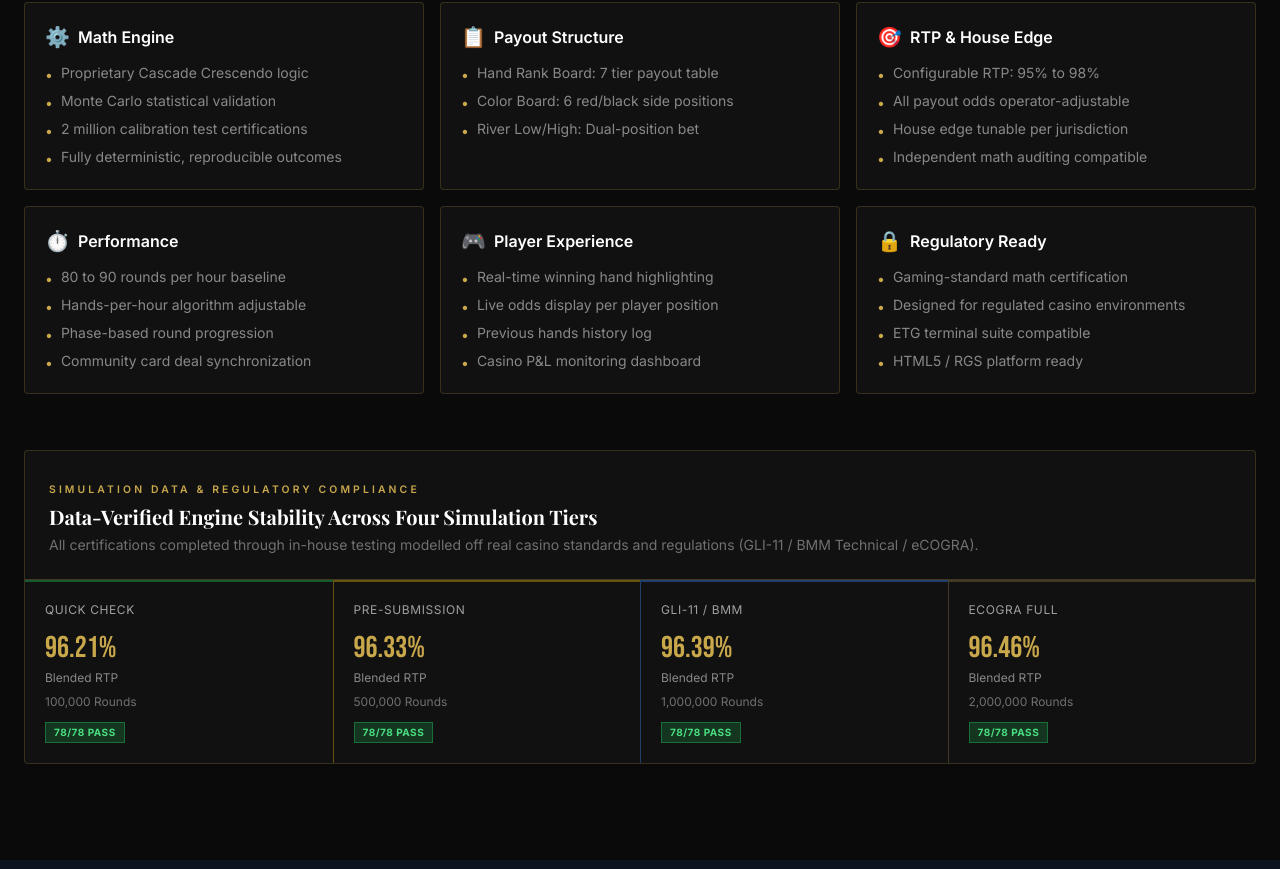
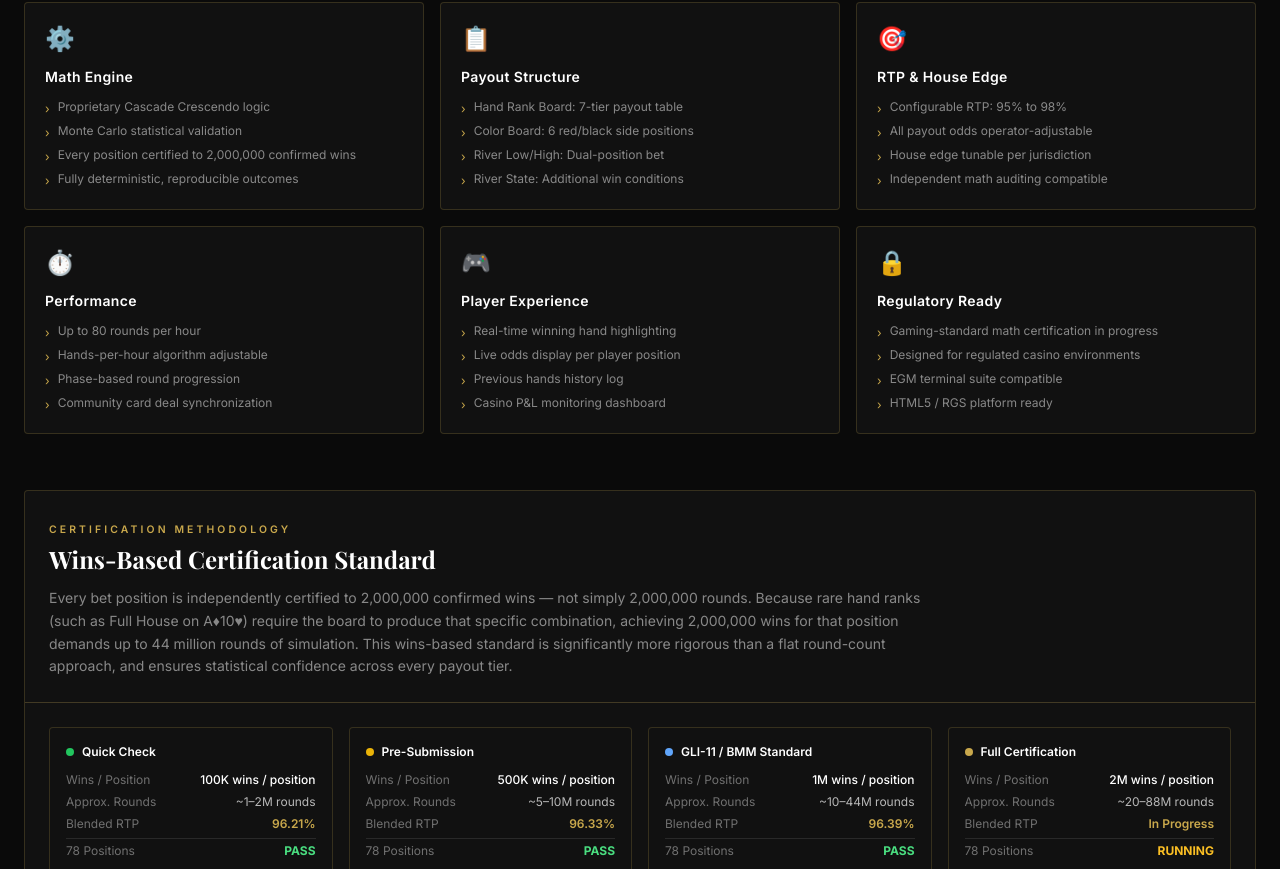
Before and after one commit to KellarM/website-rapid-fire-texas-hold-em, a React (Vite) app: page / in a window 1280 px wide. Shown: the part 4631-5500 px from the top of the page. Built offline with nearby package versions, Linux system fonts and the light colour scheme; no server answers.

Commit message:
fix: wins-based cert framing, remove fake eCOGRA row, correct RPH/positions

```diff
--- a/src/components/TechnologySection.jsx
+++ b/src/components/TechnologySection.jsx
@@ -2,7 +2,7 @@ import { useScrollReveal } from '../hooks/useScrollReveal';
 
 const bigStats = [
   { num: '2x–4x', label: 'Gross Gaming Revenue', sub: 'vs. Blackjack ETG' },
-  { num: '80 RPH', label: 'Rounds Per Hour', sub: 'Zero dealer delay' },
+  { num: 'Up to 80', label: 'Rounds Per Hour', sub: 'Zero dealer delay' },
   { num: '95–98%', label: 'RTP Range', sub: 'Operator adjustable' },
   { num: '4', label: 'Markets Per Round', sub: 'One terminal' },
 ];
@@ -11,48 +11,84 @@ const specCards = [
   {
     icon: '⚙️',
     title: 'Math Engine',
-    items: ['Proprietary Cascade Crescendo logic', 'Monte Carlo statistical validation', '2 million calibration test certifications', 'Fully deterministic, reproducible outcomes'],
+    items: [
+      'Proprietary Cascade Crescendo logic',
+      'Monte Carlo statistical validation',
+      'Every position certified to 2,000,000 confirmed wins',
+      'Fully deterministic, reproducible outcomes',
+    ],
   },
   {
     icon: '📋',
     title: 'Payout Structure',
-    items: ['Hand Rank Board: 7 tier payout table', 'Color Board: 6 red/black side positions', 'River Low/High: Dual-position bet'],
+    items: [
+      'Hand Rank Board: 7-tier payout table',
+      'Color Board: 6 red/black side positions',
+      'River Low/High: Dual-position bet',
+      'River State: Additional win conditions',
+    ],
   },
   {
     icon: '🎯',
     title: 'RTP & House Edge',
-    items: ['Configurable RTP: 95% to 98%', 'All payout odds operator-adjustable', 'House edge tunable per jurisdiction', 'Independent math auditing compatible'],
+    items: [
+      'Configurable RTP: 95% to 98%',
+      'All payout odds operator-adjustable',
+      'House edge tunable per jurisdiction',
+      'Independent math auditing compatible',
+    ],
   },
   {
     icon: '⏱️',
     title: 'Performance',
-    items: ['80 to 90 rounds per hour baseline', 'Hands-per-hour algorithm adjustable', 'Phase-based round progression', 'Community card deal synchronization'],
+    items: [
+      'Up to 80 rounds per hour',
+      'Hands-per-hour algorithm adjustable',
+      'Phase-based round progression',
+      'Community card deal synchronization',
+    ],
   },
   {
     icon: '🎮',
     title: 'Player Experience',
-    items: ['Real-time winning hand highlighting', 'Live odds display per player position', 'Previous hands history log', 'Casino P&L monitoring dashboard'],
+    items: [
+      'Real-time winning hand highlighting',
+      'Live odds display per player position',
+      'Previous hands history log',
+      'Casino P&L monitoring dashboard',
+    ],
   },
   {
     icon: '🔒',
     title: 'Regulatory Ready',
-    items: ['Gaming-standard math certification', 'Designed for regulated casino environments', 'ETG terminal suite compatible', 'HTML5 / RGS platform ready'],
+    items: [
+      'Gaming-standard math certification in progress',
+      'Designed for regulated casino environments',
+      'EGM terminal suite compatible',
+      'HTML5 / RGS platform ready',
+    ],
   },
 ];
 
+// Certification methodology — wins-based framing (Option A)
+const certNote = {
+  headline: 'Wins-Based Certification Standard',
+  body: 'Every bet position is independently certified to 2,000,000 confirmed wins — not simply 2,000,000 rounds. Because rare hand ranks (such as Full House on A♦10♥) require the board to produce that specific combination, achieving 2,000,000 wins for that position demands up to 44 million rounds of simulation. This wins-based standard is significantly more rigorous than a flat round-count approach, and ensures statistical confidence across every payout tier.',
+};
+
 const certTiers = [
-  { name: 'Quick Check', rounds: '100,000', rtp: '96.21%', result: 'PASS', color: 'border-green-500/40' },
-  { name: 'Pre-Submission', rounds: '500,000', rtp: '96.33%', result: 'PASS', color: 'border-yellow-500/40' },
-  { name: 'GLI-11 / BMM', rounds: '1,000,000', rtp: '96.39%', result: 'PASS', color: 'border-blue-500/40' },
-  { name: 'eCOGRA Full', rounds: '2,000,000', rtp: '96.46%', result: 'PASS', color: 'border-gold/40' },
+  { name: 'Quick Check', wins: '100K wins / position', rounds: '~1–2M rounds', rtp: '96.21%', result: 'PASS', color: 'border-green-500/40', dot: 'bg-green-500' },
+  { name: 'Pre-Submission', wins: '500K wins / position', rounds: '~5–10M rounds', rtp: '96.33%', result: 'PASS', color: 'border-yellow-500/40', dot: 'bg-yellow-500' },
+  { name: 'GLI-11 / BMM Standard', wins: '1M wins / position', rounds: '~10–44M rounds', rtp: '96.39%', result: 'PASS', color: 'border-blue-500/40', dot: 'bg-blue-400' },
+  { name: 'Full Certification', wins: '2M wins / position', rounds: '~20–88M rounds', rtp: 'In Progress', result: 'RUNNING', color: 'border-gold/40', dot: 'bg-gold' },
 ];
 
 export default function TechnologySection() {
   const ref = useScrollReveal();
-
   return (
     <section id="technology" style={{ backgroundColor: '#0A0A0A' }} className="py-24">
       <div className="max-w-7xl mx-auto px-6">
+
         {/* Header */}
         <div ref={ref} className="reveal text-center mb-16">
           <div className="flex items-center justify-center gap-4 mb-4">
@@ -87,7 +123,6 @@ export default function TechnologySection() {
             <p className="text-white/50 text-sm mt-1 italic">Standard Integrity. Engineered Velocity.</p>
           </div>
           <div className="grid grid-cols-1 lg:grid-cols-3 divide-y lg:divide-y-0 lg:divide-x divide-gold/10">
-            {/* Deck Architecture */}
             <div className="p-6">
               <div className="flex items-center gap-2 mb-4">
                 <span className="text-gold font-bebas text-lg tracking-widest">1.</span>
@@ -96,10 +131,9 @@ export default function TechnologySection() {
               <ul className="space-y-3">
                 <li className="flex items-start gap-2 text-sm text-white/60"><span className="text-gold mt-0.5 flex-shrink-0">•</span><span><span className="text-white font-medium">Standard Deck Integrity:</span> Every round utilizes a full 52-card standard deck — no jokers, no wild cards.</span></li>
                 <li className="flex items-start gap-2 text-sm text-white/60"><span className="text-gold mt-0.5 flex-shrink-0">•</span><span><span className="text-white font-medium">20 Fixed-Hand Cards:</span> 10 pre-determined player hands (2 cards each) permanently carded for consistent player choices.</span></li>
-                <li className="flex items-start gap-2 text-sm text-white/60"><span className="text-gold mt-0.5 flex-shrink-0">•</span><span><span className="text-white font-medium">32-Card Community Stock:</span> The remaining 32 cards form the high-velocity community pool, reshuffled every round for maximum mathematical volatility.</span></li>
+                <li className="flex items-start gap-2 text-sm text-white/60"><span className="text-gold mt-0.5 flex-shrink-0">•</span><span><span className="text-white font-medium">32-Card Community Stock:</span> The remaining 32 cards form the high-velocity community pool, reshuffled every round.</span></li>
               </ul>
             </div>
-            {/* Multi-Hand Evaluation */}
             <div className="p-6">
               <div className="flex items-center gap-2 mb-4">
                 <span className="text-gold font-bebas text-lg tracking-widest">2.</span>
@@ -107,20 +141,19 @@ export default function TechnologySection() {
               </div>
               <ul className="space-y-3">
                 <li className="flex items-start gap-2 text-sm text-white/60"><span className="text-gold mt-0.5 flex-shrink-0">•</span><span><span className="text-white font-medium">One-to-Many Processing:</span> The engine evaluates all 10 hands against the same community board in a single unified run.</span></li>
-                <li className="flex items-start gap-2 text-sm text-white/60"><span className="text-gold mt-0.5 flex-shrink-0">•</span><span><span className="text-white font-medium">Shared-Win Logic:</span> Proprietary handling for tied hands (Splits) maintains house edge while rewarding multiple players.</span></li>
-                <li className="flex items-start gap-2 text-sm text-white/60"><span className="text-gold mt-0.5 flex-shrink-0">•</span><span><span className="text-white font-medium">Uncorrelated Liability:</span> Independent bet resolution across 78+ possible positions in every game cycle.</span></li>
+                <li className="flex items-start gap-2 text-sm text-white/60"><span className="text-gold mt-0.5 flex-shrink-0">•</span><span><span className="text-white font-medium">Shared-Win Logic:</span> Proprietary handling for tied hands maintains house edge while rewarding multiple players.</span></li>
+                <li className="flex items-start gap-2 text-sm text-white/60"><span className="text-gold mt-0.5 flex-shrink-0">•</span><span><span className="text-white font-medium">Uncorrelated Liability:</span> Independent bet resolution across 78 validated positions every game cycle.</span></li>
               </ul>
             </div>
-            {/* Performance & Stability */}
             <div className="p-6">
               <div className="flex items-center gap-2 mb-4">
                 <span className="text-gold font-bebas text-lg tracking-widest">3.</span>
-                <h4 className="text-gold font-semibold text-sm tracking-wide uppercase">Performance & Stability</h4>
+                <h4 className="text-gold font-semibold text-sm tracking-wide uppercase">Performance & Deployment</h4>
               </div>
               <ul className="space-y-3">
-                <li className="flex items-start gap-2 text-sm text-white/60"><span className="text-gold mt-0.5 flex-shrink-0">•</span><span><span className="text-white font-medium">80 Rounds Per Hour:</span> Optimized deal sequence removes all human/dealer delay.</span></li>
-                <li className="flex items-start gap-2 text-sm text-white/60"><span className="text-gold mt-0.5 flex-shrink-0">•</span><span><span className="text-white font-medium">Data-Verified Consistency:</span> Blended RTP of 96.46% based on internal simulations of 2,000,000 rounds per position.</span></li>
-                <li className="flex items-start gap-2 text-sm text-white/60"><span className="text-gold mt-0.5 flex-shrink-0">•</span><span><span className="text-white font-medium">Platform-Agnostic Build:</span> Built in React/Vite for seamless integration into EGM cabinets or iGaming RGS environments.</span></li>
+                <li className="flex items-start gap-2 text-sm text-white/60"><span className="text-gold mt-0.5 flex-shrink-0">•</span><span><span className="text-white font-medium">Up to 80 Rounds Per Hour:</span> Optimized deal sequence removes all dealer delay.</span></li>
+                <li className="flex items-start gap-2 text-sm text-white/60"><span className="text-gold mt-0.5 flex-shrink-0">•</span><span><span className="text-white font-medium">EGM + Stadium Gaming:</span> Standalone cabinet or large-format shared display with multiple synchronized player terminals.</span></li>
+                <li className="flex items-start gap-2 text-sm text-white/60"><span className="text-gold mt-0.5 flex-shrink-0">•</span><span><span className="text-white font-medium">Platform-Agnostic:</span> Built in React/Vite for seamless integration into EGM cabinets or iGaming RGS environments.</span></li>
               </ul>
             </div>
           </div>
@@ -129,15 +162,13 @@ export default function TechnologySection() {
         {/* Spec Cards */}
         <div className="grid grid-cols-1 md:grid-cols-2 lg:grid-cols-3 gap-4 mb-14">
           {specCards.map(card => (
-            <div key={card.title} className="card-dark p-5 rounded-sm group hover:border-gold/40 transition-all duration-300">
-              <div className="flex items-center gap-2 mb-3">
-                <span className="text-xl">{card.icon}</span>
-                <h4 className="text-white font-semibold">{card.title}</h4>
-              </div>
+            <div key={card.title} className="card-dark rounded-sm p-5 border border-gold/10">
+              <div className="text-2xl mb-3">{card.icon}</div>
+              <h4 className="text-white font-semibold text-sm mb-3 tracking-wide">{card.title}</h4>
               <ul className="space-y-1.5">
                 {card.items.map(item => (
-                  <li key={item} className="flex items-start gap-2 text-sm text-white/50">
-                    <span className="text-gold mt-0.5 flex-shrink-0">•</span>
+                  <li key={item} className="flex items-start gap-2 text-xs text-white/50">
+                    <span className="text-gold mt-0.5 flex-shrink-0">›</span>
                     <span>{item}</span>
                   </li>
                 ))}
@@ -146,27 +177,50 @@ export default function TechnologySection() {
           ))}
         </div>
 
-        {/* Certification Table */}
-        <div className="card-dark rounded-sm overflow-hidden">
+        {/* Certification — Wins-Based Framing */}
+        <div className="card-dark rounded-sm overflow-hidden border border-gold/20">
           <div className="p-6 border-b border-gold/10">
-            <span className="section-label">Simulation Data & Regulatory Compliance</span>
-            <h3 className="text-white text-xl font-playfair font-bold mt-1">Data-Verified Engine Stability Across Four Simulation Tiers</h3>
-            <p className="text-white/40 text-sm mt-1">All certifications completed through in-house testing modelled off real casino standards and regulations (GLI-11 / BMM Technical / eCOGRA).</p>
+            <span className="section-label">Certification Methodology</span>
+            <h3 className="text-white text-2xl font-playfair font-bold mt-1">{certNote.headline}</h3>
+            <p className="text-white/50 text-sm mt-3 leading-relaxed max-w-4xl">{certNote.body}</p>
           </div>
-          <div className="grid grid-cols-2 md:grid-cols-4 gap-0 divide-x divide-gold/10">
-            {certTiers.map(tier => (
-              <div key={tier.name} className={`p-5 border-t-2 ${tier.color}`}>
-                <div className="text-white/60 text-xs tracking-wider uppercase mb-3">{tier.name}</div>
-                <div className="font-bebas text-3xl text-gold mb-1">{tier.rtp}</div>
-                <div className="text-white/50 text-xs mb-2">Blended RTP</div>
-                <div className="text-white/40 text-xs">{tier.rounds} Rounds</div>
-                <div className="mt-3 inline-block px-2 py-0.5 bg-green-500/20 border border-green-500/40 text-green-400 text-[10px] font-bold tracking-wider">
-                  78/78 {tier.result}
+
+          {/* Tier Table */}
+          <div className="p-6">
+            <div className="grid grid-cols-1 md:grid-cols-2 lg:grid-cols-4 gap-4 mb-6">
+              {certTiers.map(tier => (
+                <div key={tier.name} className={`card-dark rounded-sm p-4 border ${tier.color}`}>
+                  <div className="flex items-center gap-2 mb-3">
+                    <div className={`w-2 h-2 rounded-full ${tier.dot}`} />
+                    <span className="text-white text-xs font-semibold">{tier.name}</span>
+                  </div>
+                  <div className="space-y-1.5 text-xs">
+                    <div className="flex justify-between">
+                      <span className="text-white/40">Wins / Position</span>
+                      <span className="text-white font-medium">{tier.wins}</span>
+                    </div>
+                    <div className="flex justify-between">
+                      <span className="text-white/40">Approx. Rounds</span>
+                      <span className="text-white/70">{tier.rounds}</span>
+                    </div>
+                    <div className="flex justify-between">
+                      <span className="text-white/40">Blended RTP</span>
+                      <span className="text-gold font-semibold">{tier.rtp}</span>
+                    </div>
+                    <div className="flex justify-between pt-1 border-t border-white/10">
+                      <span className="text-white/40">78 Positions</span>
+                      <span className={`font-bold text-xs ${tier.result === 'PASS' ? 'text-green-400' : 'text-amber-400'}`}>{tier.result}</span>
+                    </div>
+                  </div>
                 </div>
-              </div>
-            ))}
+              ))}
+            </div>
+            <p className="text-white/30 text-xs italic text-center">
+              All simulations run against GLI-11 / BMM Technical / eCOGRA published standards. Third-party independent certification in progress.
+            </p>
           </div>
         </div>
+
       </div>
     </section>
   );
```
